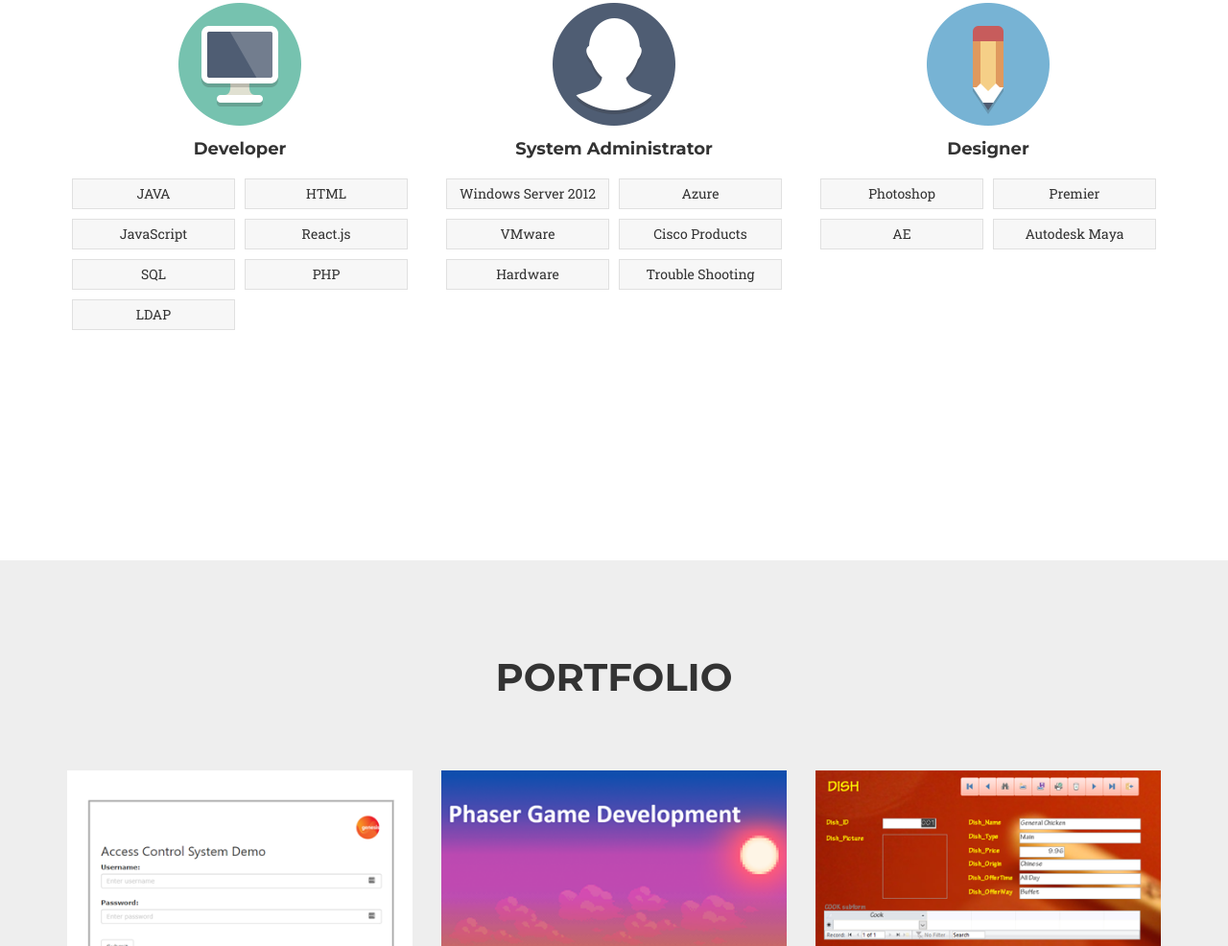
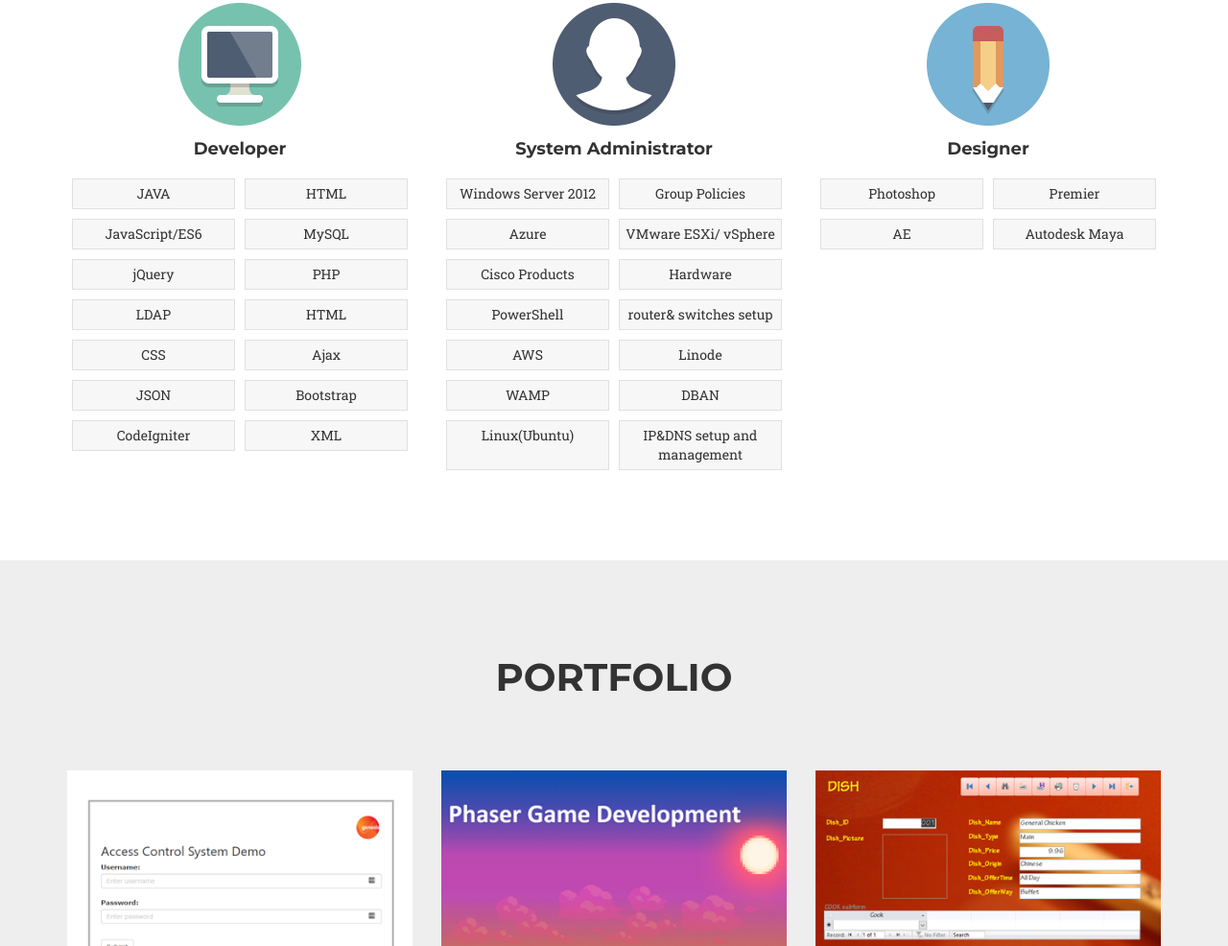
Before and after one commit to MikeLiuty/PersonalWebsite, a website: page index.html in a window 1280 px wide. Shown: the part 1016-2002 px from the top of the page at 96% size. Drawn offline with nearby package versions, Linux system fonts and the light colour scheme; a web font is replaced by a local one.

Commit message:
Added more skills

```diff
--- a/index.html
+++ b/index.html
@@ -95,11 +95,18 @@
               <ul class="skill">
                 <li>JAVA</li>
                 <li>HTML</li>
-                <li>JavaScript</li>
-                <li>React.js</li>
-                <li>SQL</li>
+                <li>JavaScript/ES6</li>
+                <li>MySQL</li>
+                <li>jQuery</li>
                 <li>PHP</li>
                 <li>LDAP</li>
+                <li>HTML</li>
+                <li>CSS</li>
+                <li>Ajax</li>
+                <li>JSON</li>
+                <li>Bootstrap</li>
+                <li>CodeIgniter</li>
+                <li>XML</li>
               </ul>
             </div>
           </div>
@@ -111,11 +118,19 @@
             <div>
               <ul class="skill">
                 <li>Windows Server 2012</li>
+                <li>Group Policies</li>
                 <li>Azure</li>
-                <li>VMware</li>
+                <li>VMware ESXi/ vSphere</li>
                 <li>Cisco Products</li>
                 <li>Hardware</li>
-                <li>Trouble Shooting</li>
+                <li>PowerShell</li>
+                <li>router& switches setup</li>
+                <li>AWS</li>
+                <li>Linode</li>
+                <li>WAMP</li>
+                <li>DBAN</li>
+                <li>Linux(Ubuntu)</li>
+                <li>IP&DNS setup and management</li>
               </ul>
             </div>
           </div>
```
